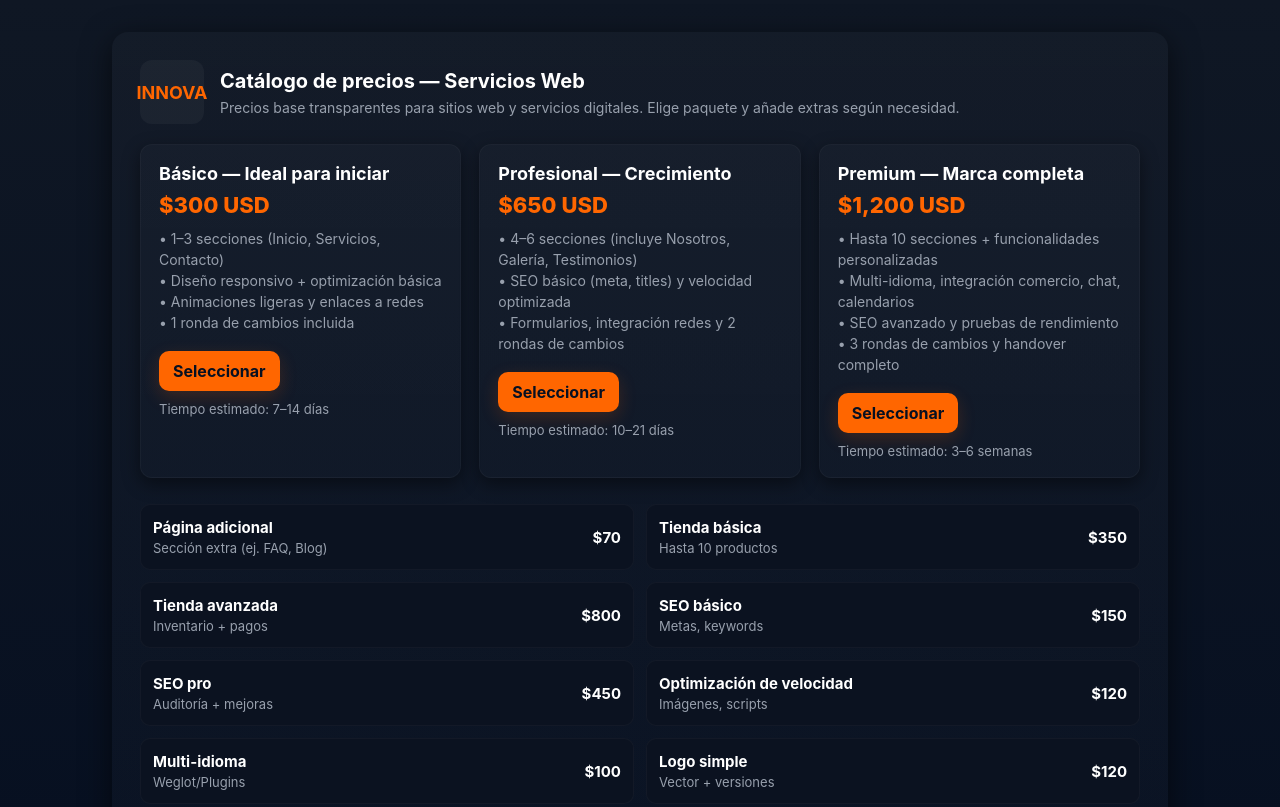
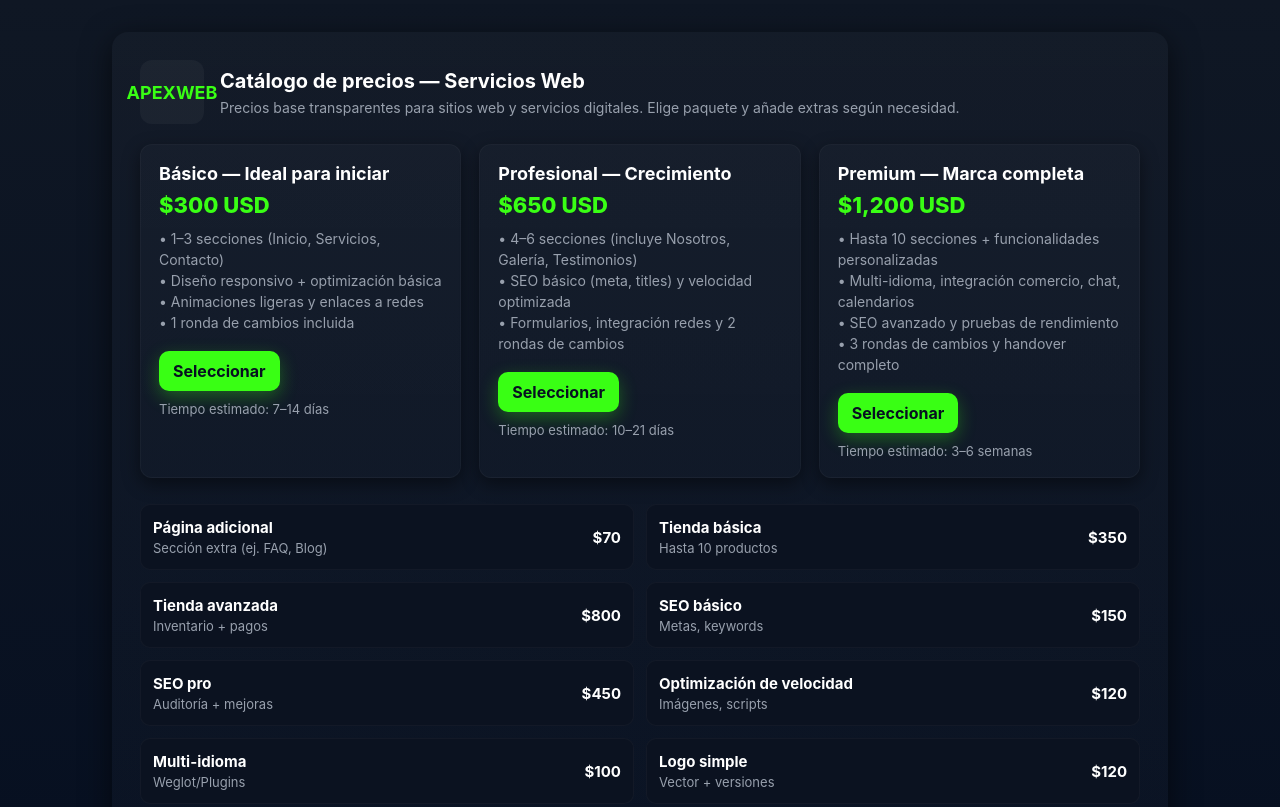
Before and after one commit to APEX-WebSolutions/apexweb.github.io, a plain HTML site: page INDEX.html in a window 1280 px wide. Shown: the top 807 px of the page. Drawn offline with Linux system fonts and the light colour scheme.

Commit message:
Update INDEX.html

```diff
--- a/INDEX.html
+++ b/INDEX.html
@@ -1,4 +1,4 @@
-<!-- Precios - Catálogo Profesional (copia y pega) -->
+<!-- Precios - Catálogo Profesional (ApexWeb con acento verde neón) -->
 <!DOCTYPE html>
 <html lang="es">
 <head>
@@ -9,7 +9,7 @@
   :root{
     --bg:#0f1724;
     --card:#0b1220;
-    --accent:#ff6600;
+    --accent:#39FF14; /* Verde neón */
     --muted:#98a0ad;
     --glass: rgba(255,255,255,0.04);
     --maxw: 1000px;
@@ -29,7 +29,7 @@
   .card h3{margin:0 0 8px;font-size:18px}
   .price{font-weight:800;font-size:22px;color:var(--accent);margin:8px 0}
   .features{color:var(--muted);font-size:14px;margin:10px 0;line-height:1.5}
-  .btn{display:inline-block;padding:10px 14px;border-radius:10px;background:var(--accent);color:#071021;text-decoration:none;font-weight:700;margin-top:8px;box-shadow:0 6px 18px rgba(255,102,0,0.18)}
+  .btn{display:inline-block;padding:10px 14px;border-radius:10px;background:var(--accent);color:#071021;text-decoration:none;font-weight:700;margin-top:8px;box-shadow:0 6px 18px rgba(57,255,20,0.3)}
   .muted-note{font-size:13px;color:var(--muted);margin-top:10px}
 
   /* Extras */
@@ -56,7 +56,7 @@
 <body>
   <div class="wrap" role="main">
     <header>
-      <div class="logo">INNOVA</div>
+      <div class="logo">APEXWEB</div>
       <div>
         <h1>Catálogo de precios — Servicios Web</h1>
         <p class="lead">Precios base transparentes para sitios web y servicios digitales. Elige paquete y añade extras según necesidad.</p>
```
